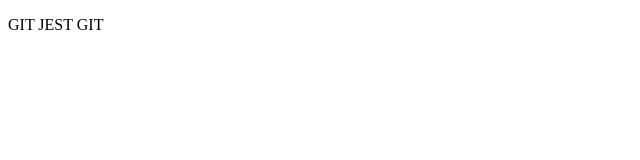
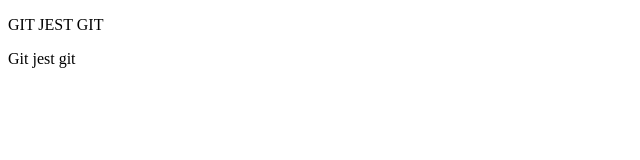
Before and after one commit to gabkwi/gitjestgit, a plain HTML site: page index.html in a window 1280 px wide. Shown: the full height of the page, 0-640 px from the left. Drawn offline with Linux system fonts and the light colour scheme.

Commit message:
drugi paragraf

```diff
--- a/index.html
+++ b/index.html
@@ -6,5 +6,6 @@
 </head>
 <body>
  <p> GIT JEST GIT</p>
+ <p1> Git jest git</p1>
 </body>
 </html>
```
